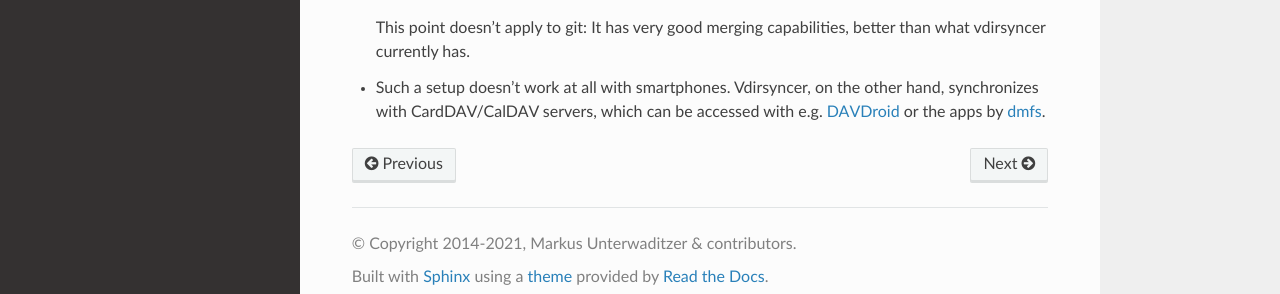
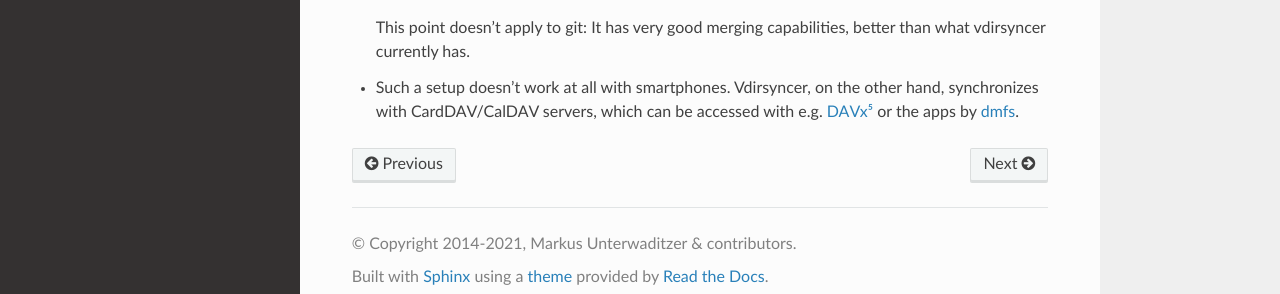
Before and after one commit to pimutils/vdirsyncer, a Sphinx documentation site: the page built from docs/when.rst, in a window 1280 px wide and 1293 px high. Shown: the part 980-1274 px from the top of the window. Built offline with Sphinx 7.4.7 and the Read the Docs theme 2.0.0, drawn with Linux system fonts in a browser that asks for light colours.

Commit message:
DAVDroid is now called DAVx⁵

```diff
--- a/docs/when.rst
+++ b/docs/when.rst
@@ -50,7 +50,7 @@ program chosen:
 
 * Such a setup doesn't work at all with smartphones. Vdirsyncer, on the other
   hand, synchronizes with CardDAV/CalDAV servers, which can be accessed with
-  e.g. DAVDroid_ or the apps by dmfs_.
+  e.g. DAVx⁵_ or the apps by dmfs_.
 
-.. _DAVDroid: http://davdroid.bitfire.at/
+.. _DAVx⁵: https://www.davx5.com/
 .. _dmfs: https://dmfs.org/
```
